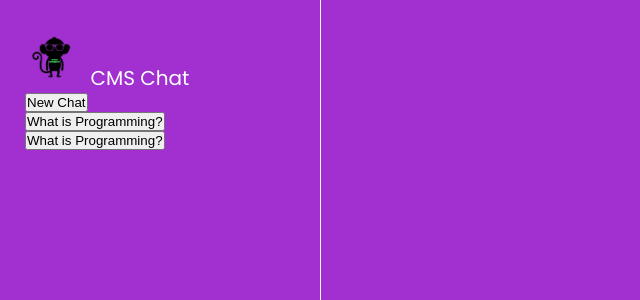
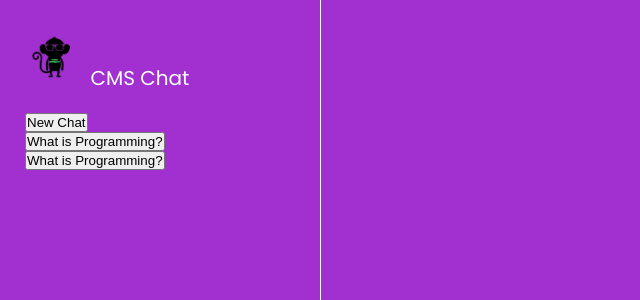
Before and after one commit to DDeShon/react-chat-ai, a React (Create React App) app: page / in a window 1280 px wide. Shown: the top 300 px of the page, without its empty margins (0-640 px from the left). Built offline with nearby package versions, Linux system fonts and the light colour scheme.

Commit message:
working on ui layout

```diff
--- a/src/App.css
+++ b/src/App.css
@@ -36,8 +36,13 @@ body {
 
 .brand {
   font-size: 2rem;
+
 }
 
 .upperSide {
   padding: 2.5rem;
 }
+
+.upperSideTop {
+  padding-bottom: 2rem;
+}
--- a/src/App.js
+++ b/src/App.js
@@ -7,7 +7,7 @@ function App() {
       <div className="sideBar">
         <div className="upperSide">
           <div className="upperSideTop">
-            <img src={cmsLogo} alt="" className="logo" />
+            <img src={cmsLogo} alt="Logo" className="logo" />
             <span className="brand">CMS Chat</span>
           </div>
           <button className="midBtn">
@@ -25,7 +25,9 @@ function App() {
             </button>
           </div>
         </div>
-        <div className="lowerSide"></div>
+        <div className="lowerSide">
+          <div className="listItems"></div>
+        </div>
       </div>
       <div className="main"></div>
     </div>
```
